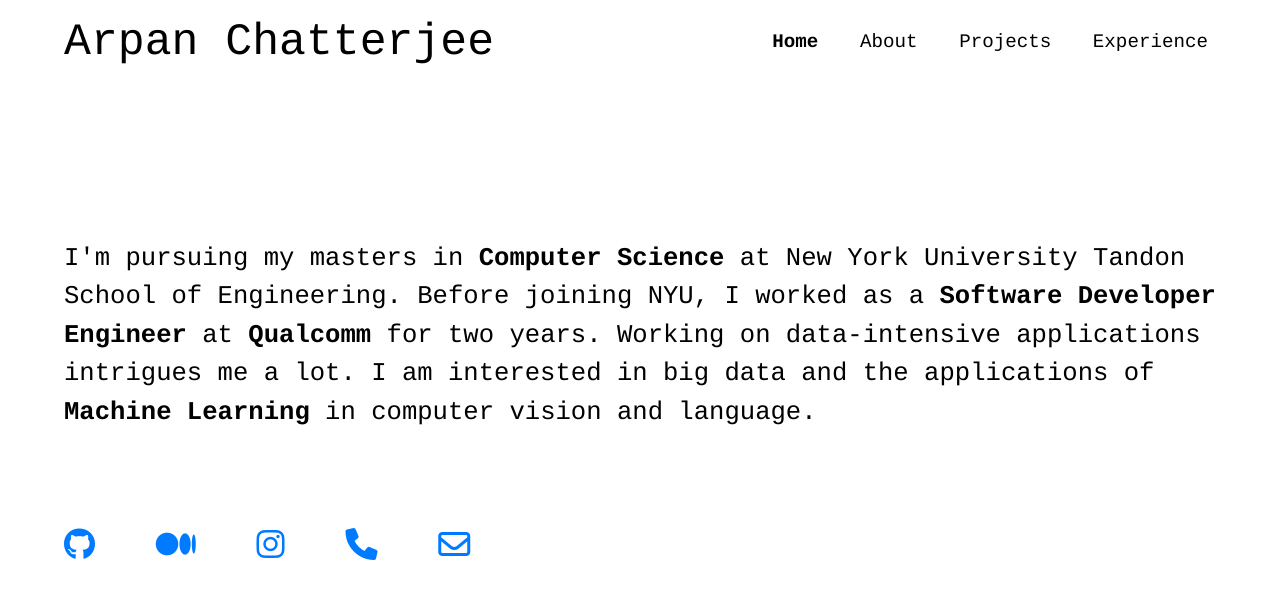
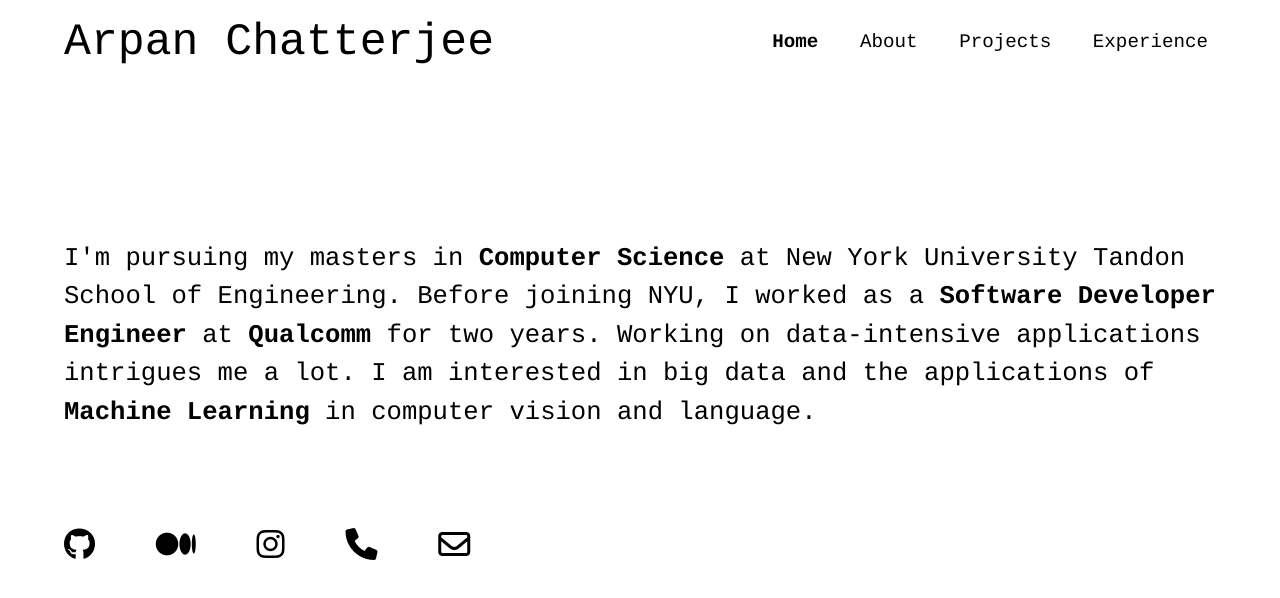
Before and after one commit to dungarpan/dungarpan.github.io, a plain HTML site: page index.html in a window 1280 px wide. Drawn offline with nearby package versions, Linux system fonts and the light colour scheme; a script that the page names is missing.

Commit message:
Added transform to fav icons

```diff
--- a/style.css
+++ b/style.css
@@ -128,3 +128,17 @@ body {
     margin-left: 5%;
     margin-right: 5%;
 }
+
+.social-icons a {
+    display: inline-block;
+    transition: transform 0.3s, color 0.3s;
+}
+
+.social-icons a i {
+    color: black;
+}
+
+.social-icons a:hover i {
+    color: black;
+    transform: scale(1.1);
+}
```
